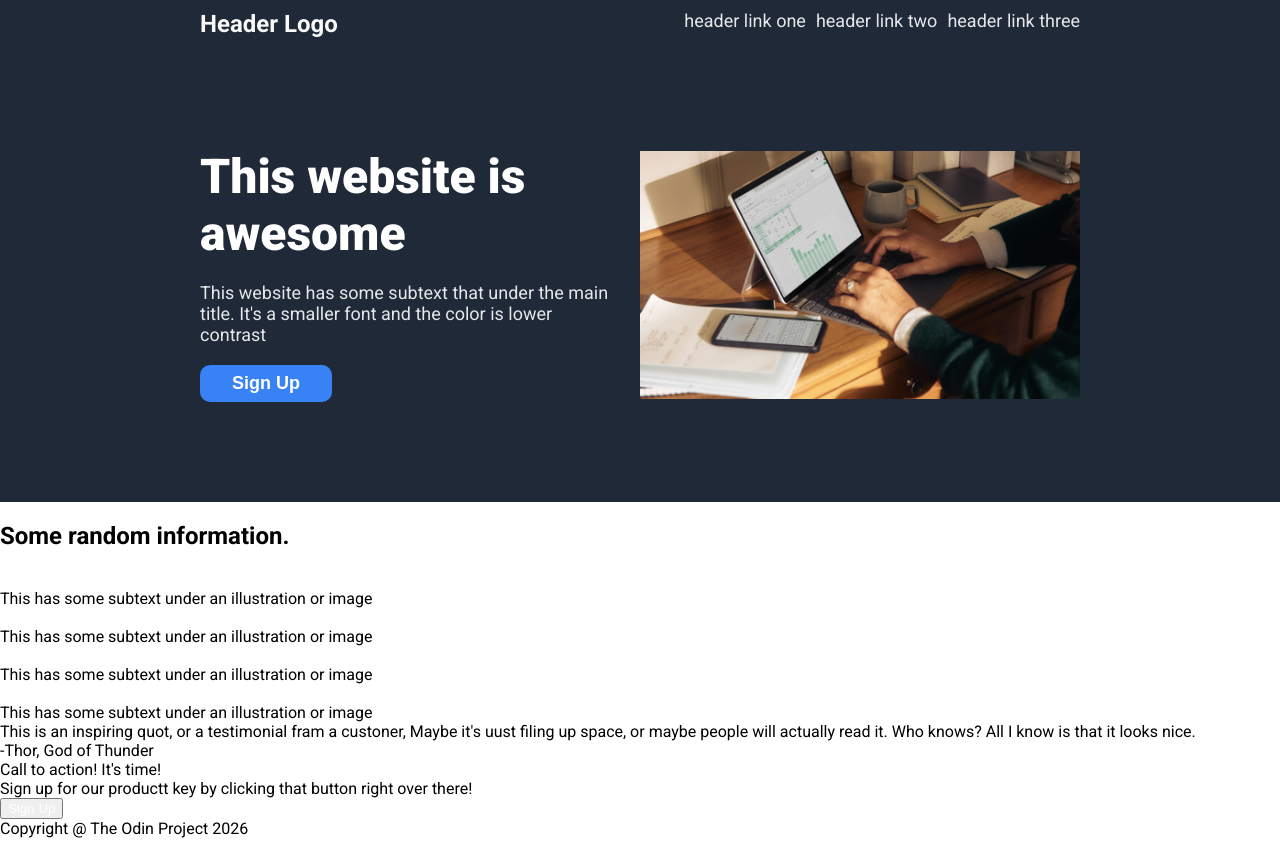
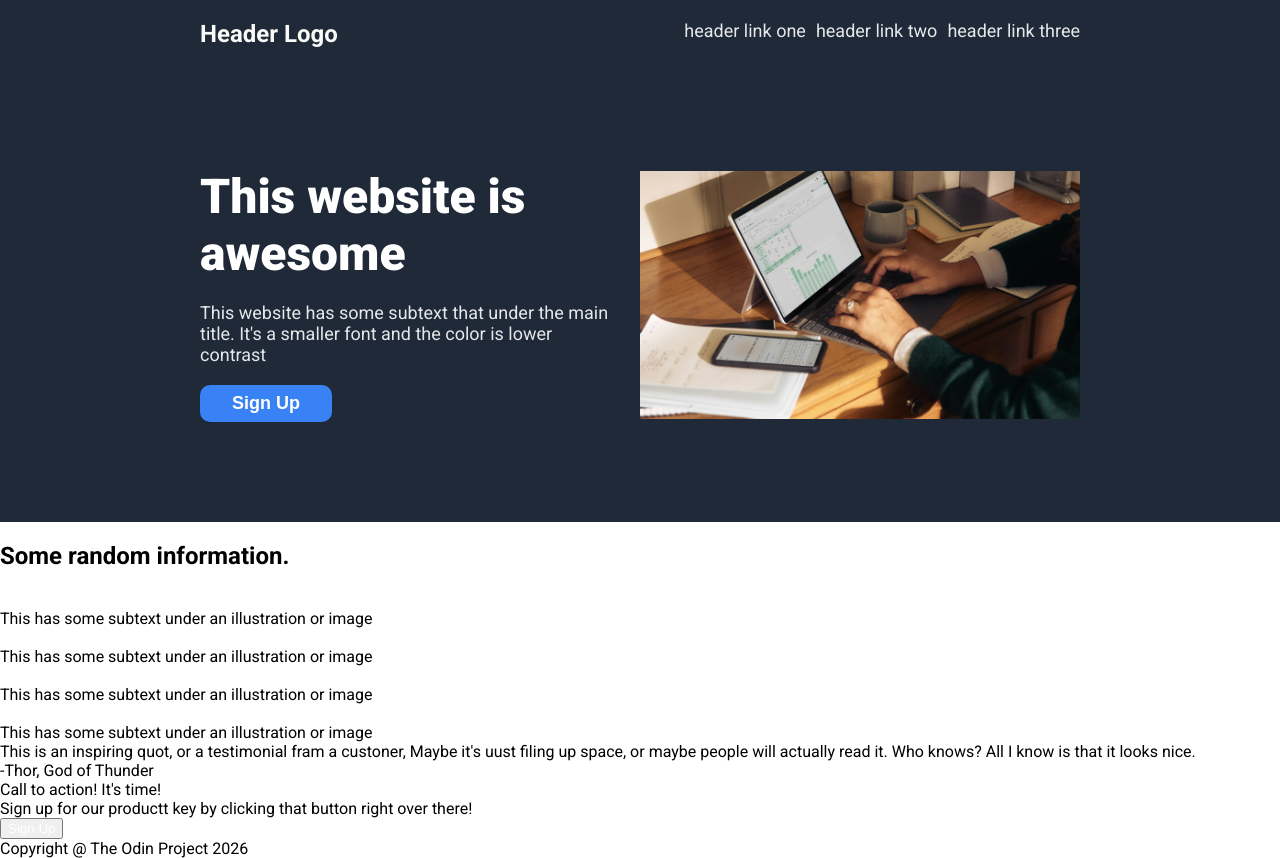
Before and after one commit to boykazgit/foundations-landing-page, a plain HTML site: page index.html in a window 1280 px wide. Drawn offline with Linux system fonts and the light colour scheme.

Commit message:
Add More Padding To The Header

```diff
--- a/style.css
+++ b/style.css
@@ -29,7 +29,7 @@ button{
 }
 
 .header {
-  padding: 10px 0px;
+  padding: 20px 0px;
   display: flex;
   justify-content: space-between;
   margin: 0px 0px 100px;
```
